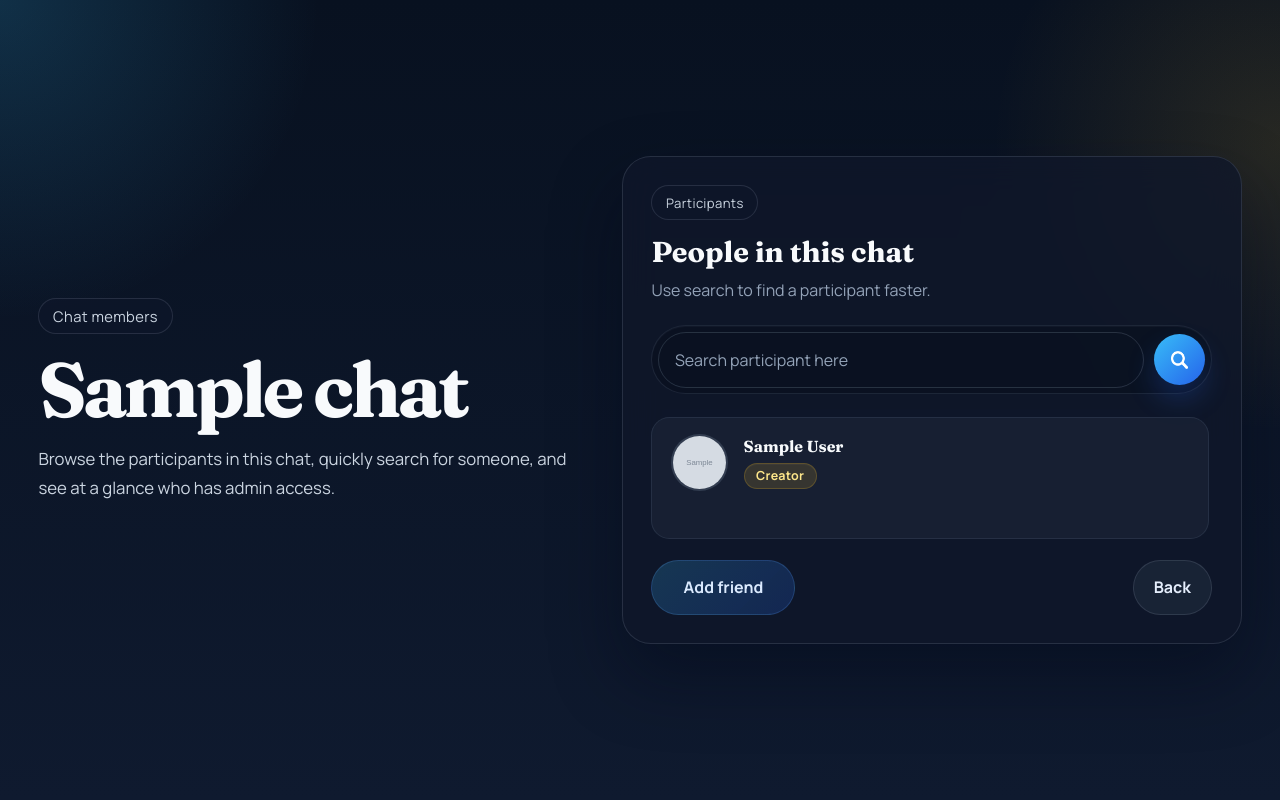
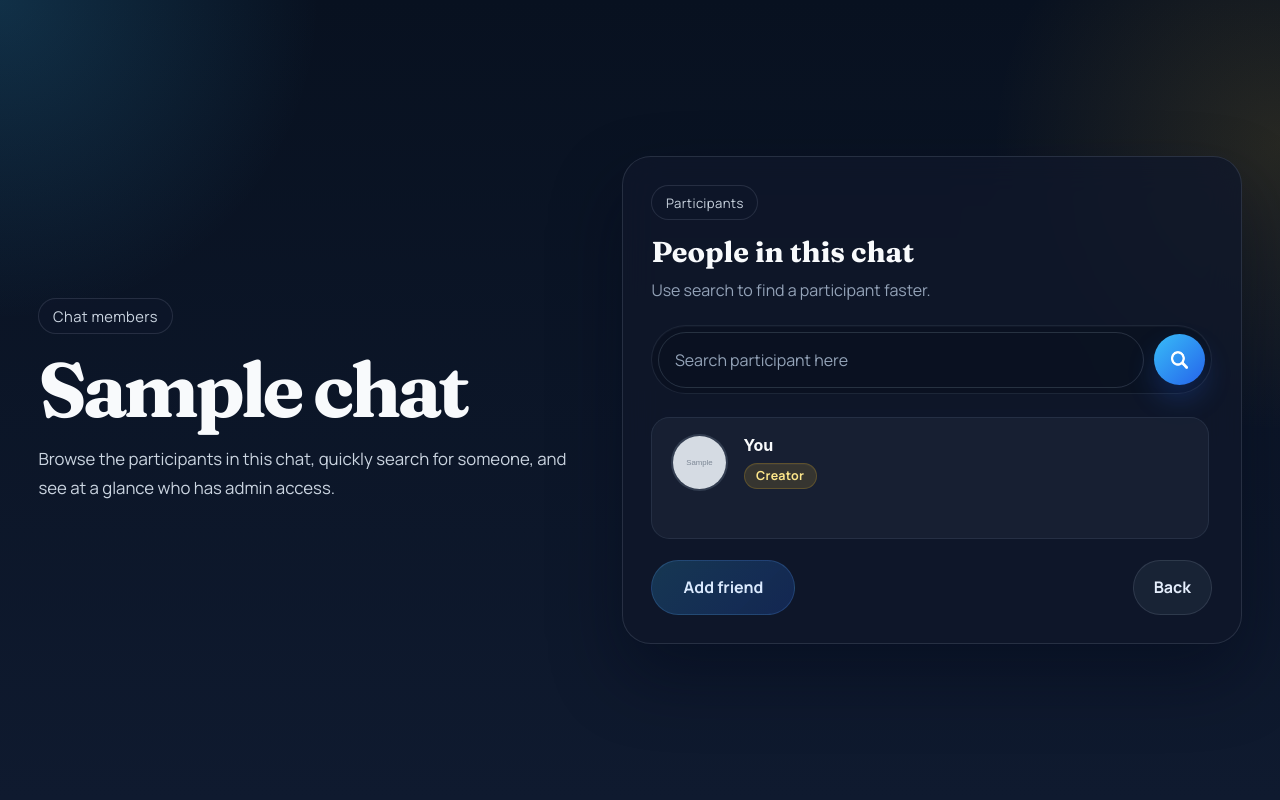
Before and after one commit to Chumus2/Zentro, a Django app: page /chat/participants/1/ in a window 1280 px wide. Run offline with Django 4.2, Linux system fonts and the light colour scheme; a user stored in the database is signed in; tables that the repository leaves empty hold one stand-in row (values such as "Sample post"); grey boxes marked "Sample" are stand-in pictures.

Commit message:
Added profile redirection in participantsand main templates

```diff
--- a/static/stylesheets/Chat/Participants.css
+++ b/static/stylesheets/Chat/Participants.css
@@ -239,13 +239,21 @@
     flex: 1;
 }
 
-.Participant_Copy h3 {
+.Participant_Name {
     margin: 0;
     max-width: 100%;
-    word-break: break-word;
     color: #f8fafc;
+    font-family: Inter, sans-serif;
     font-size: 1rem;
     font-weight: 700;
+    line-height: 1.2;
+    text-decoration: none;
+    word-break: break-word;
+    transition: color 0.2s ease;
+}
+
+.Participant_Name:hover {
+    color: #7dd3fc;
 }
 
 .Participant_Badge {
--- a/templates/Chat/Participants.html
+++ b/templates/Chat/Participants.html
@@ -48,7 +48,13 @@
                             {% endif %}
 
                             <span class="Participant_Copy">
-                                <h3>{{ participant.name }}</h3>
+                                {% if request.user == participant %}
+                                    <h2 class="Participant_Name">You</h2>
+                                {% else %}
+                                    <a href="{% url 'CheckProfile' participant.id %}" target="_self" class="Participant_Name">
+                                        {{ participant.name }}
+                                    </a>
+                                {% endif %}
 
                                 {% if participant.id == chat.creator.id %}
                                     <strong class="Participant_Badge Participant_Badge__creator">Creator</strong>
--- a/templates/Main/Main.html
+++ b/templates/Main/Main.html
@@ -237,7 +237,9 @@
                                     {% if message.sender == request.user %}
                                         <strong>You</strong>
                                     {% else %}
-                                        <strong>{{ message.sender.name }}</strong>
+                                        <a href="{% url 'CheckProfile' message.sender.id %}" target="_self">
+                                            {{ message.sender.name }}
+                                        </a>
                                     {% endif %}
 
                                 </div>
```
